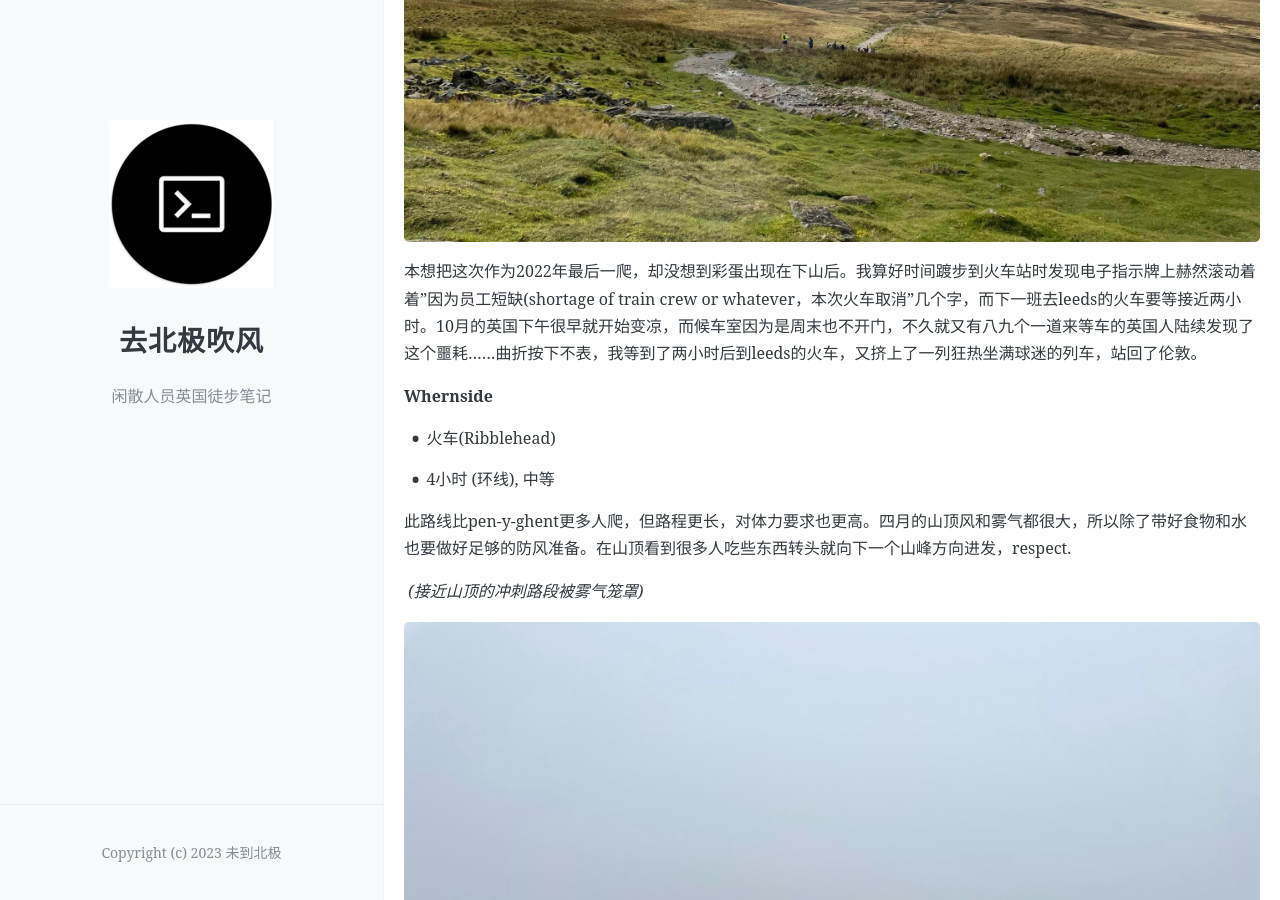
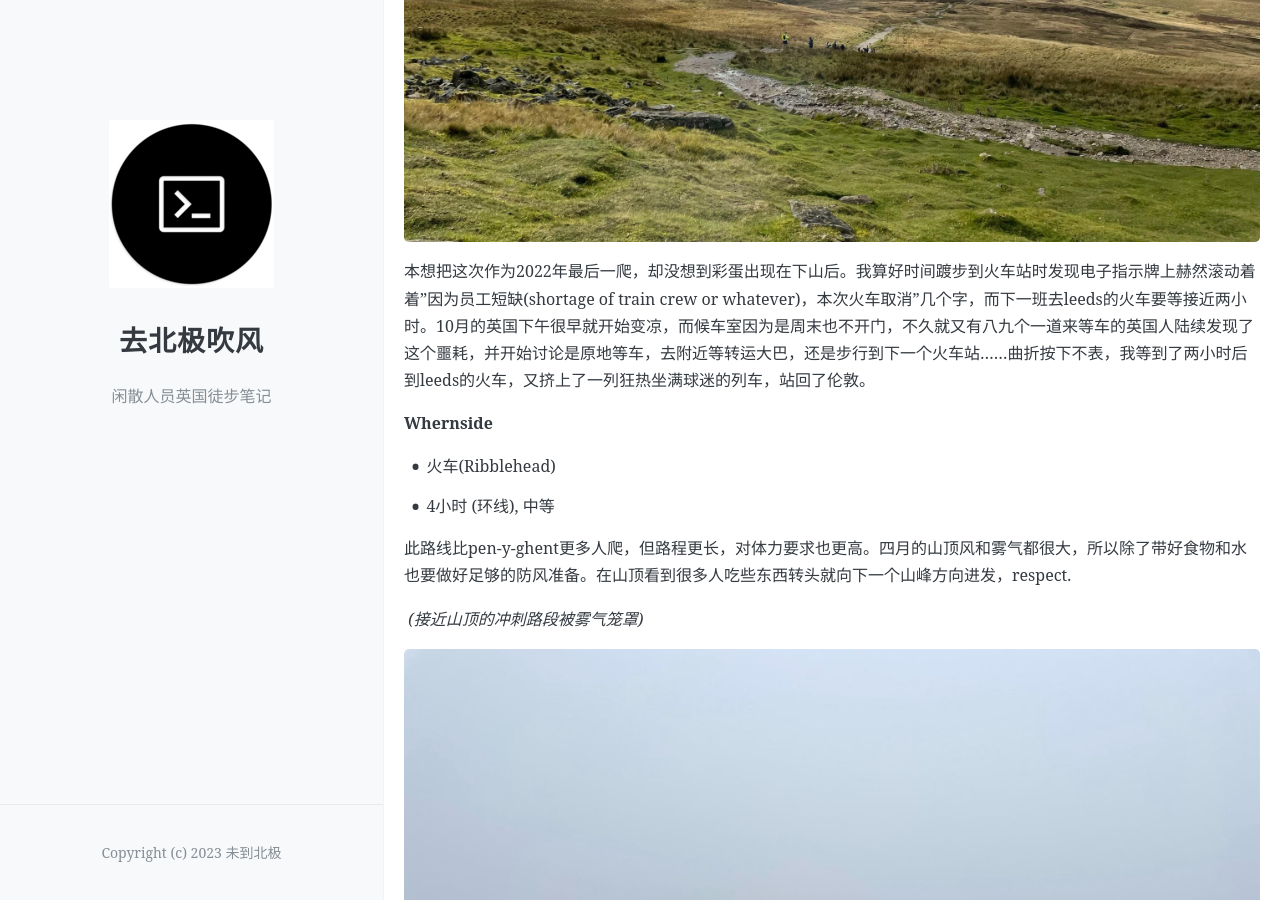
Before and after one commit to wkm-um/wkm-um.github.io, a Jekyll site: the page built from _posts/2023-04-29-whernside.md, in a window 1280 px wide and 900 px high, scrolled down 2744 px. Built offline with Jekyll 4.4.1, drawn with Linux system fonts in a browser that asks for light colours; comment, search, counter and statistics services are not loaded.

Commit message:
Update 2023-04-29-whernside.md

```diff
--- a/_posts/2023-04-29-whernside.md
+++ b/_posts/2023-04-29-whernside.md
@@ -39,7 +39,7 @@ Helmsley and Rievaulx Abbey, & Pen-y-ghent & Whernside at Yorkshire Dales Nation
 
 ![](https://raw.githubusercontent.com/wkm-um/wkm-um.github.io/master/images/york_3.jpg)
 
-本想把这次作为2022年最后一爬，却没想到彩蛋出现在下山后。我算好时间踱步到火车站时发现电子指示牌上赫然滚动着着"因为员工短缺(shortage of train crew or whatever，本次火车取消"几个字，而下一班去leeds的火车要等接近两小时。10月的英国下午很早就开始变凉，而候车室因为是周末也不开门，不久就又有八九个一道来等车的英国人陆续发现了这个噩耗……曲折按下不表，我等到了两小时后到leeds的火车，又挤上了一列狂热坐满球迷的列车，站回了伦敦。
+本想把这次作为2022年最后一爬，却没想到彩蛋出现在下山后。我算好时间踱步到火车站时发现电子指示牌上赫然滚动着着"因为员工短缺(shortage of train crew or whatever)，本次火车取消"几个字，而下一班去leeds的火车要等接近两小时。10月的英国下午很早就开始变凉，而候车室因为是周末也不开门，不久就又有八九个一道来等车的英国人陆续发现了这个噩耗，并开始讨论是原地等车，去附近等转运大巴，还是步行到下一个火车站……曲折按下不表，我等到了两小时后到leeds的火车，又挤上了一列狂热坐满球迷的列车，站回了伦敦。
 
 **Whernside**
 
```
